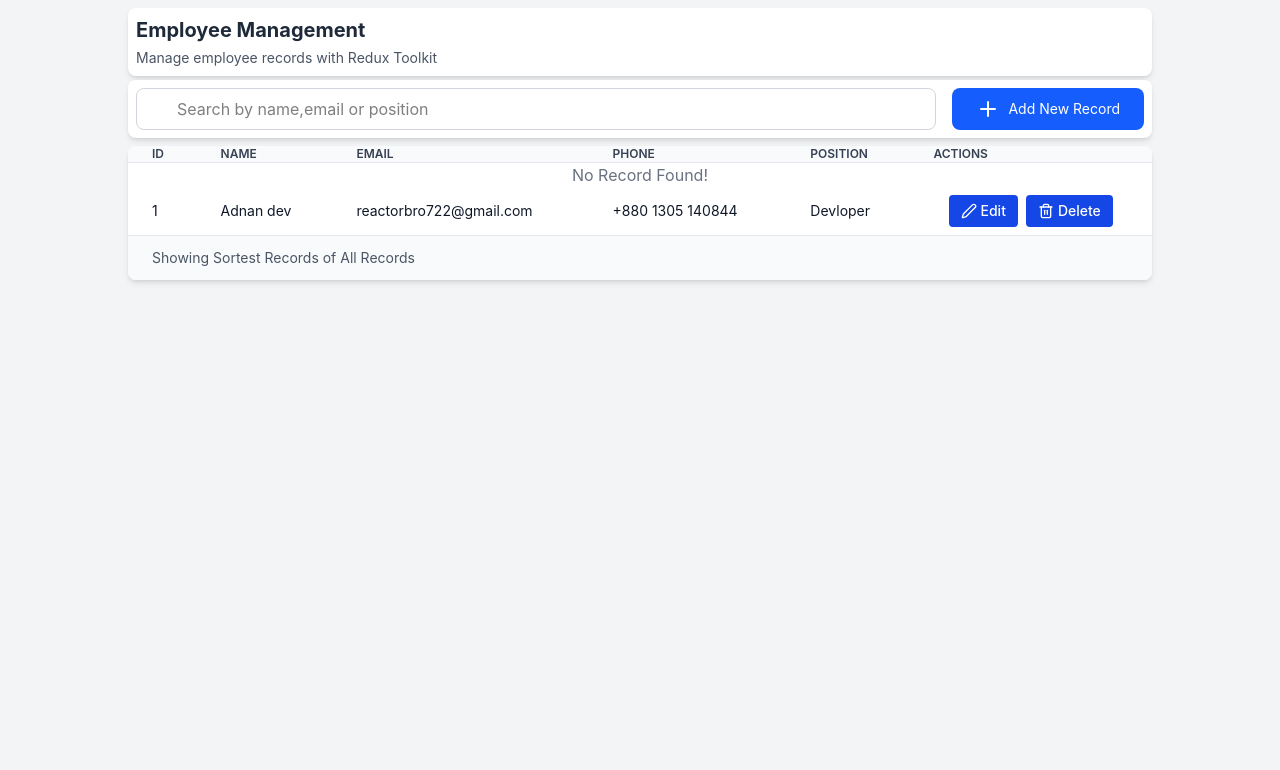
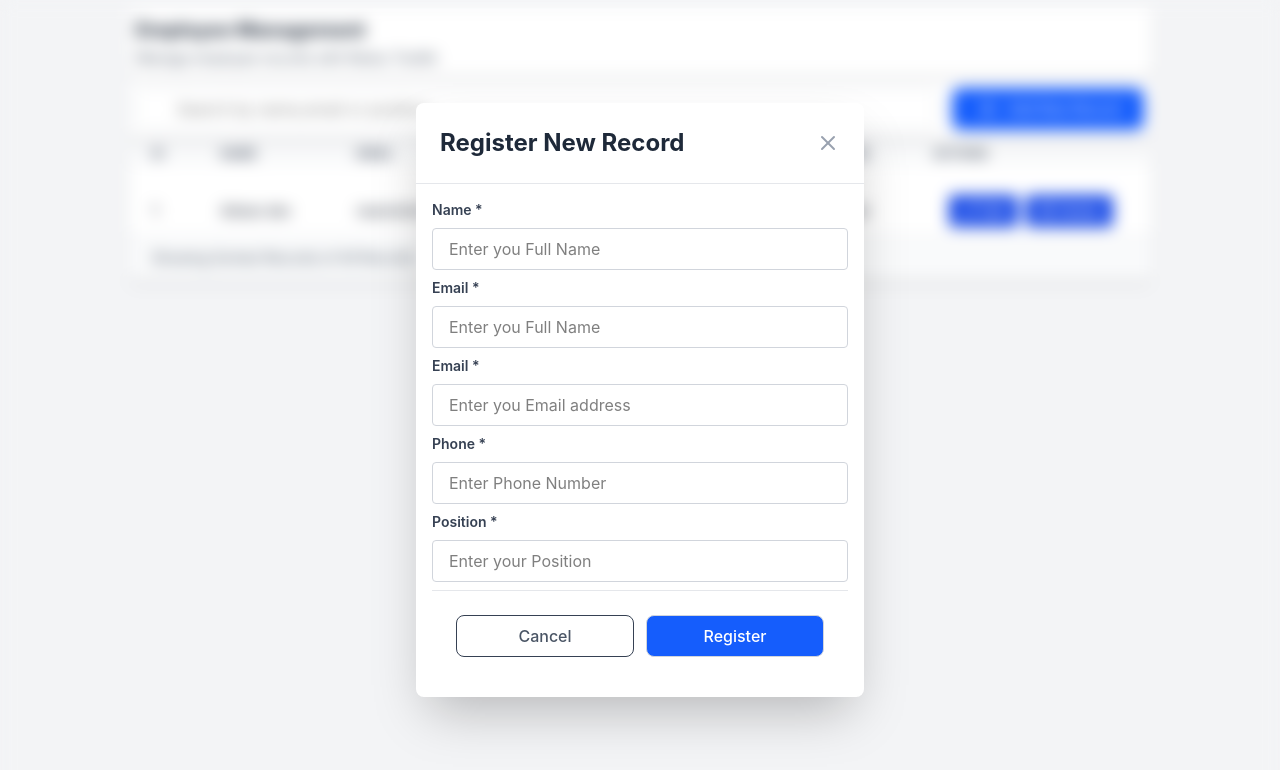
Before and after one commit to freelanceradnan/React-Full-Crud-App-With-Redux, a React (Vite) app: page / in a window 1280 px wide. Shown: the top 770 px of the page. Built offline with nearby package versions, Linux system fonts and the light colour scheme.

Commit message:
modal design added

```diff
--- /dev/null
+++ b/src/Components/RecordModel.jsx
@@ -0,0 +1,63 @@
+import { X } from 'lucide-react';
+import React from 'react';
+
+const RecordModel = () => {
+    return (
+        <div className="fixed inset-0 backdrop-blur-sm flex items-center justify-center p-4 z-50">
+           <div className="bg-white rounded-lg shadow-2xl max-w-md w-full">
+            <div className="flex items-center justify-between p-6 border-b border-gray-200">
+                <h2 className="text-2xl font-bold text-gray-800">
+                    Register New Record
+                </h2>
+                <button className="text-gray-400 hover:text-gray-600 transition-all">
+                    <X size={24}/>
+                </button>
+            </div>
+            {/* form fields */}
+            <div className="p-4 space-y-2">
+                {/* name */}
+                <div>
+                    <label className='block text-sm font-semibold text-gray-700 mb-2'>
+                        Name *
+                    </label>
+                    <input type="text" placeholder='Enter you Full Name' className='w-full px-4 py-2 border border-gray-300 rounded-sm focus:outline-none focus:ring-2 focus:ring-blue-500'/>
+                </div>
+                 {/* Email * */}
+                 <div>
+                    <label className='block text-sm font-semibold text-gray-700 mb-2'>
+                        Email *
+                    </label>
+                    <input type="text" placeholder='Enter you Full Name' className='w-full px-4 py-2 border border-gray-300 rounded-sm focus:outline-none focus:ring-2 focus:ring-blue-500'/>
+                </div>
+                <div>
+                    <label className='block text-sm font-semibold text-gray-700 mb-2'>
+                        Email *
+                    </label>
+                    <input type="text" placeholder='Enter you Email address' className='w-full px-4 py-2 border border-gray-300 rounded-sm focus:outline-none focus:ring-2 focus:ring-blue-500'/>
+                </div>
+                 {/* Phone * */}
+                <div>
+                    <label className='block text-sm font-semibold text-gray-700 mb-2'>
+                        Phone *
+                    </label>
+                    <input type="tel" placeholder='Enter Phone Number' className='w-full px-4 py-2 border border-gray-300 rounded-sm focus:outline-none focus:ring-2 focus:ring-blue-500'/>
+                </div>
+                {/* position */}
+                <div>
+                    <label className='block text-sm font-semibold text-gray-700 mb-2'>
+                        Position *
+                    </label>
+                    <input type="text" placeholder='Enter your Position' className='w-full px-4 py-2 border border-gray-300 rounded-sm focus:outline-none focus:ring-2 focus:ring-blue-500'/>
+                </div>
+                {/* footer-buttons */}
+                <div className="flex gap-3 p-6 border-t border-gray-200">
+                    <button className="flex-1 px-4 py-2 border border-gray-700 rounded-lg text-gray-600 transition-all font-medium">Cancel</button>
+                    <button className="flex-1 px-4 bg-blue-600  py-2 border border-gray-300 rounded-lg hover:scale-105 transition-all text-white font-medium">Register</button>
+                </div>
+            </div>
+           </div>
+        </div>
+    );
+};
+
+export default RecordModel;
--- a/src/Components/RecordTable.jsx
+++ b/src/Components/RecordTable.jsx
@@ -1,5 +1,6 @@
 import { Edit2, Plus, Trash2 } from "lucide-react";
 import React from "react";
+import RecordModel from "./RecordModel";
 
 function RecordTable() {
   return (
@@ -101,6 +102,8 @@
 </div>
 </div>
       </div>
+      {/* model */}
+      <RecordModel/>
     </div>
   );
 }
```
